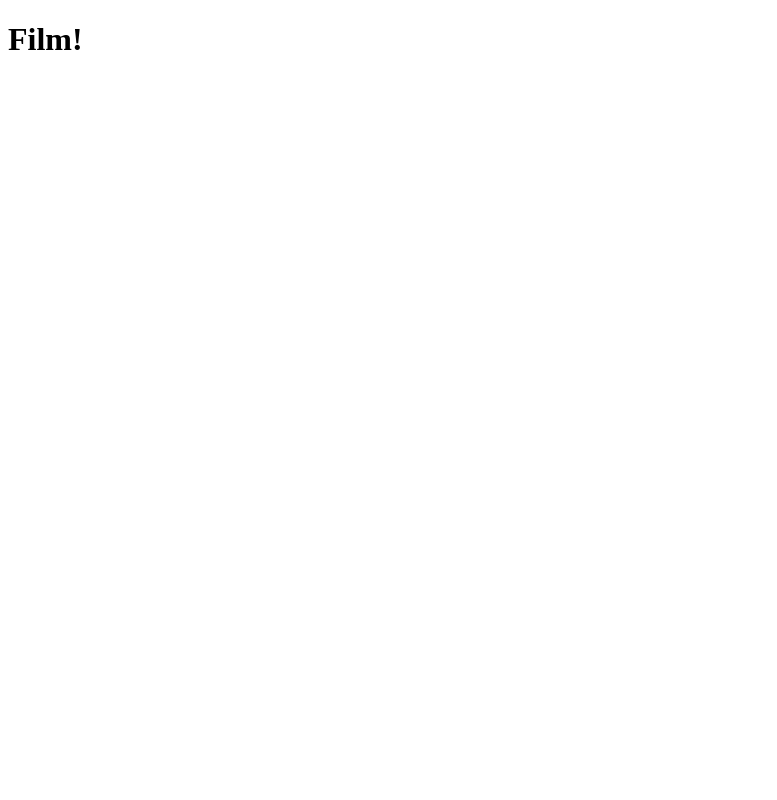
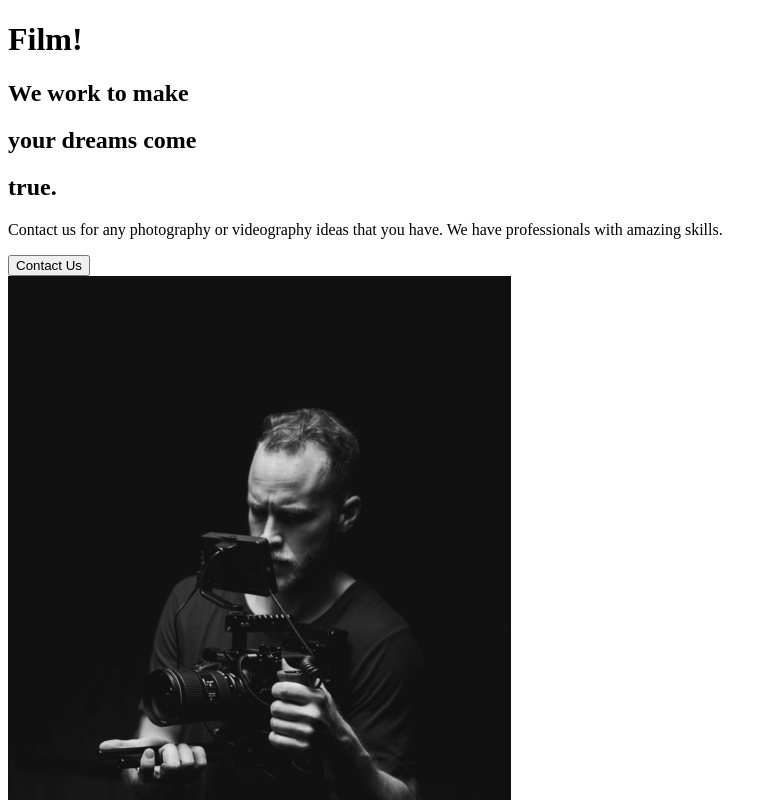
Before and after one commit to danarddaniels/capture-project, a React (Create React App) app: page / in a window 1280 px wide. Shown: the top 800 px of the page, without its empty margins (0-777 px from the left). Built offline with nearby package versions, Linux system fonts and the light colour scheme.

Commit message:
2. About Section

```diff
--- a/src/App.js
+++ b/src/App.js
@@ -1,9 +1,13 @@
 import React from 'react';
+//import pages
+import AboutUs from './pages/AboutUs';
+
 
 function App() {
   return (
     <div className="App">
      <h1>Film!</h1>
+      <AboutUs />
     </div>
   );
 }
--- /dev/null
+++ b/src/components/AboutSection.js
@@ -0,0 +1,29 @@
+import React from 'react';
+import  home1  from '../img/home1.png';
+
+const AboutSection = () => {
+    return(
+        <div>
+            <div className="description">
+                <div className="title">
+                    <div className="hide">
+                        <h2>We work to make</h2>
+                    </div>
+                    <div className="hide">
+                        <h2>your <span>dreams</span> come</h2>
+                    </div>
+                    <div className="hide">
+                        <h2>true.</h2>
+                    </div>
+                </div>
+                <p>Contact us for any photography or videography ideas that you have. We have professionals with amazing skills.</p>
+                <button>Contact Us</button>
+                <div className="image">
+                    <img src={home1} alt="camera"/>
+                </div>
+            </div>
+        </div>
+    )
+};
+
+export default AboutSection;
--- /dev/null
+++ b/src/pages/AboutUs.js
@@ -0,0 +1,11 @@
+import React from 'react';
+//page Components
+import AboutSection from '../components/AboutSection';
+
+const AboutUs = () => {
+    return(
+        <AboutSection />
+    )
+}
+
+export default AboutUs;
```
